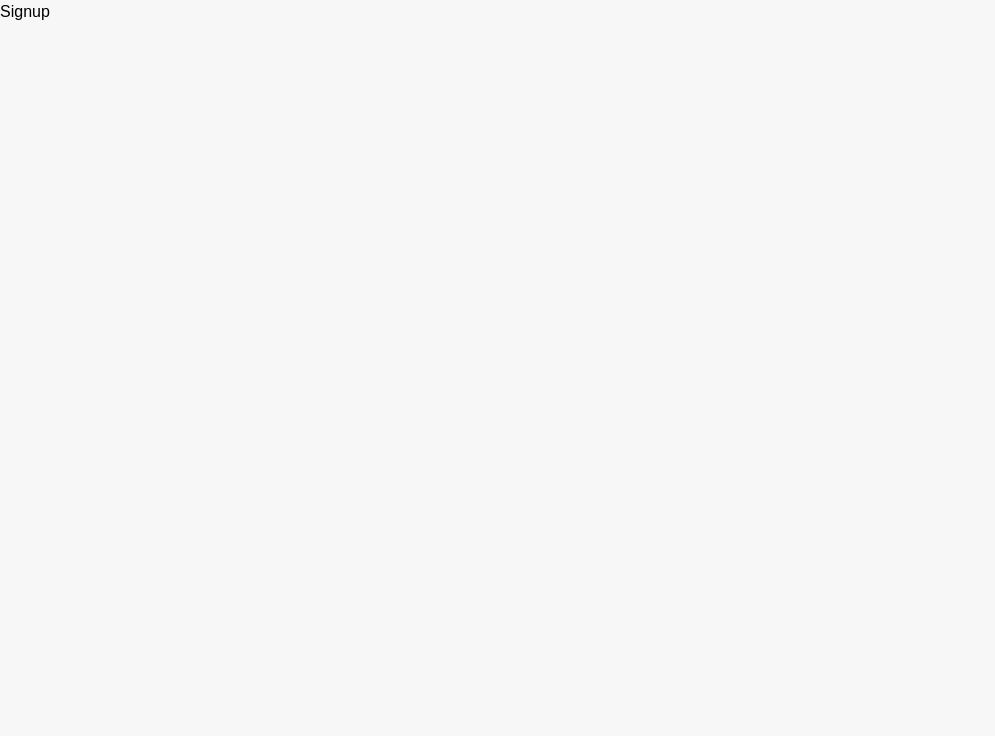
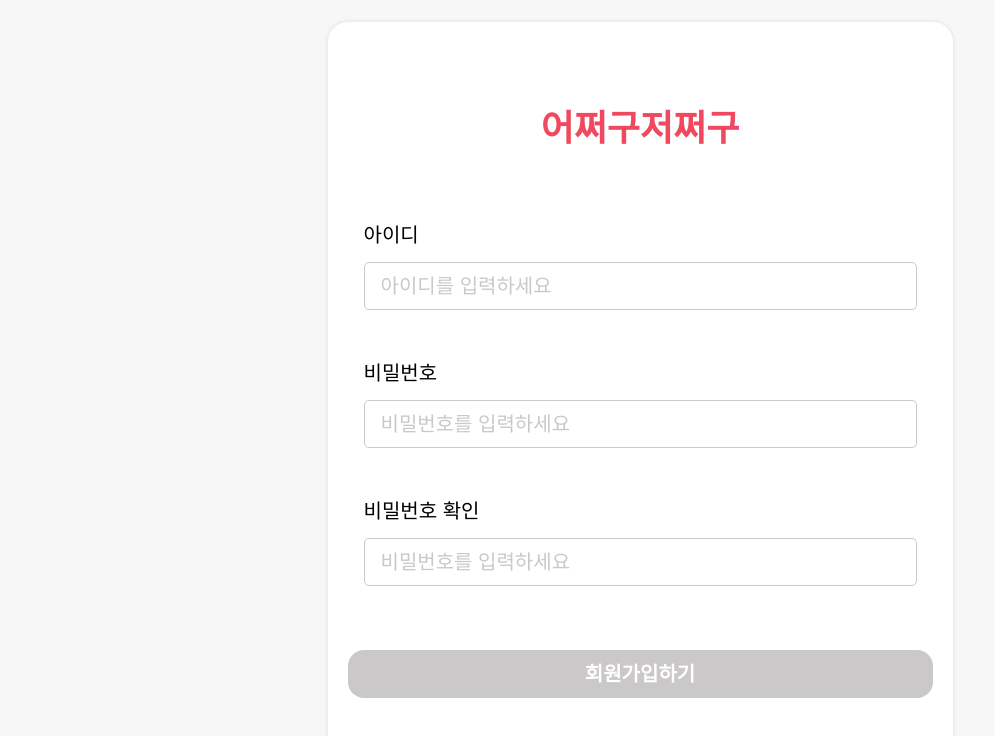
Before and after one commit to uptomaster/7th_deliveryApp, a React (Vite) app in the folder delivery-order-app/: page /signup in a window 1280 px wide. Shown: the top 736 px of the page, without its empty margins (0-995 px from the left). Built offline with nearby package versions, Linux system fonts and the light colour scheme.

Commit message:
FEAT : 회원 가입 화면 구현

```diff
--- a/delivery-order-app/src/pages/Signup.jsx
+++ b/delivery-order-app/src/pages/Signup.jsx
@@ -1,5 +1,86 @@
+import { useState } from 'react'
+import { useNavigate } from 'react-router-dom'
+import Input from '../components/common/Input'
+import Button from '../components/common/Button'
+
 function Signup() {
-  return <div>Signup</div>
+  const [userId, setUserId] = useState('')
+  const [password, setPassword] = useState('')
+  const [passwordConfirm, setPasswordConfirm] = useState('')
+  const navigate = useNavigate()
+
+  const isPasswordMismatch =
+    passwordConfirm !== '' && password !== passwordConfirm
+  const isFormFilled =
+    userId.trim() !== '' &&
+    password.trim() !== '' &&
+    passwordConfirm.trim() !== '' &&
+    !isPasswordMismatch
+
+  const handleSubmit = (e) => {
+    e.preventDefault()
+    if (!isFormFilled) return
+    navigate('/login')
+  }
+
+  return (
+    <div className="flex min-h-screen items-center justify-center bg-gray-1 px-5">
+      <div className="w-full max-w-[625px] rounded-modal bg-gray-0 px-5 py-20 shadow-[0px_0px_5px_rgba(0,0,0,0.11)]">
+        <h1 className="mb-[64px] text-center text-[36px] font-bold text-primary">
+          어쩌구저쩌구
+        </h1>
+
+        <form onSubmit={handleSubmit} className="flex flex-col gap-[64px]">
+          <div className="flex flex-col gap-[48px] px-4">
+            <div className="flex flex-col gap-3">
+              <label className="text-[20px] font-medium text-gray-5">아이디</label>
+              <Input
+                type="text"
+                value={userId}
+                onChange={(e) => setUserId(e.target.value)}
+                placeholder="아이디를 입력하세요"
+              />
+            </div>
+
+            <div className="flex flex-col gap-3">
+              <label className="text-[20px] font-medium text-gray-5">비밀번호</label>
+              <Input
+                type="password"
+                value={password}
+                onChange={(e) => setPassword(e.target.value)}
+                placeholder="비밀번호를 입력하세요"
+              />
+            </div>
+
+            <div className="flex flex-col gap-3">
+              <label className="text-[20px] font-medium text-gray-5">비밀번호 확인</label>
+              <Input
+                type="password"
+                value={passwordConfirm}
+                onChange={(e) => setPasswordConfirm(e.target.value)}
+                placeholder="비밀번호를 입력하세요"
+                error={isPasswordMismatch}
+              />
+              {isPasswordMismatch && (
+                <p className="text-[14px] font-medium text-primary">
+                  비밀번호가 일치하지 않습니다.
+                </p>
+              )}
+            </div>
+          </div>
+
+          <Button
+            type="submit"
+            variant={isFormFilled ? 'primary' : 'secondary'}
+            size="full"
+            disabled={!isFormFilled}
+          >
+            회원가입하기
+          </Button>
+        </form>
+      </div>
+    </div>
+  )
 }
 
 export default Signup
```
